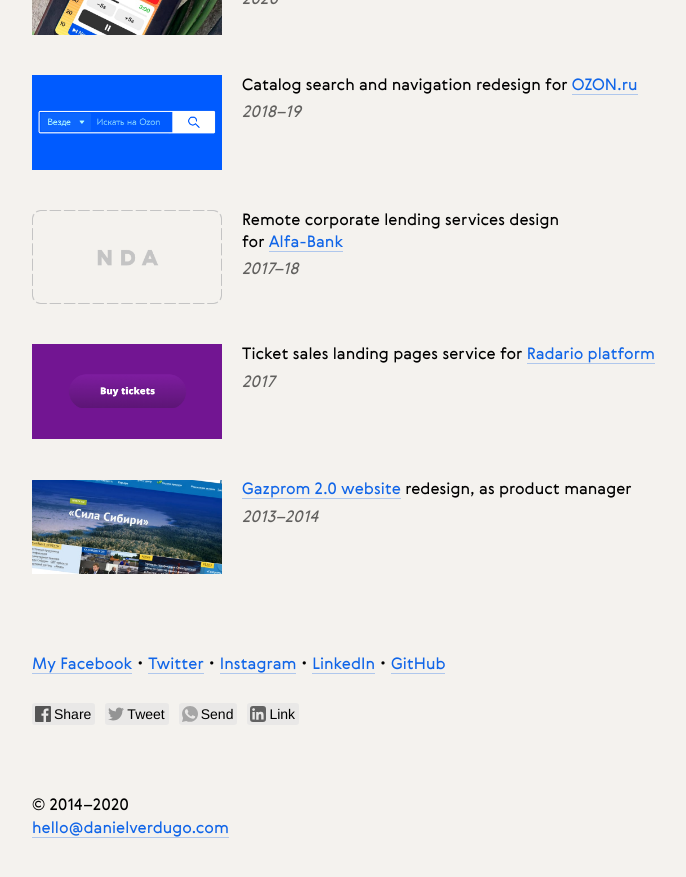
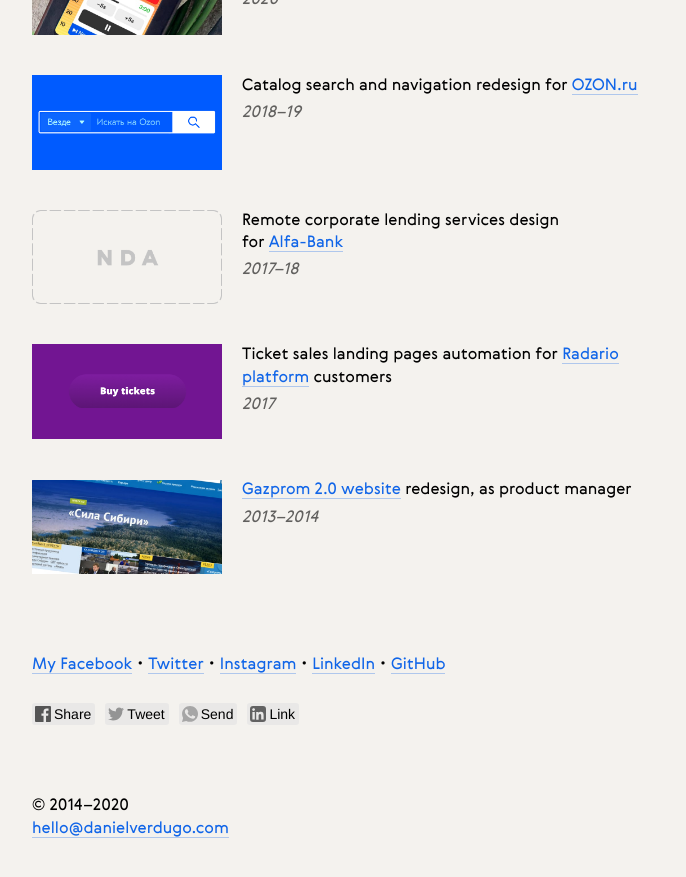
Before and after one commit to danielverdugo/danielverdugo.github.io, a Jekyll site: the page built from index.html, in a window 1280 px wide and 900 px high, scrolled down 1149 px. Shown: the top 877 px of the window, without its empty margins (298-984 px from the left). Built offline with Jekyll 4.4.1, drawn with Linux system fonts in a browser that asks for light colours; comment, search, counter and statistics services are not loaded.

Commit message:
Edited work descr

```diff
--- a/index.html
+++ b/index.html
@@ -86,7 +86,7 @@
                 </a>
             </div>
             <div class="unit two-thirds">
-                Ticket sales landing pages service for <a href="https://radario.cc" id="hg-rad" target="_blank">Radario platform</a>
+                Ticket sales landing pages automation for <a href="https://radario.cc" id="hg-rad" target="_blank">Radario platform</a> customers
                 <br><span class="date">2017</span>
             </div>
         <div class="grid">
```
